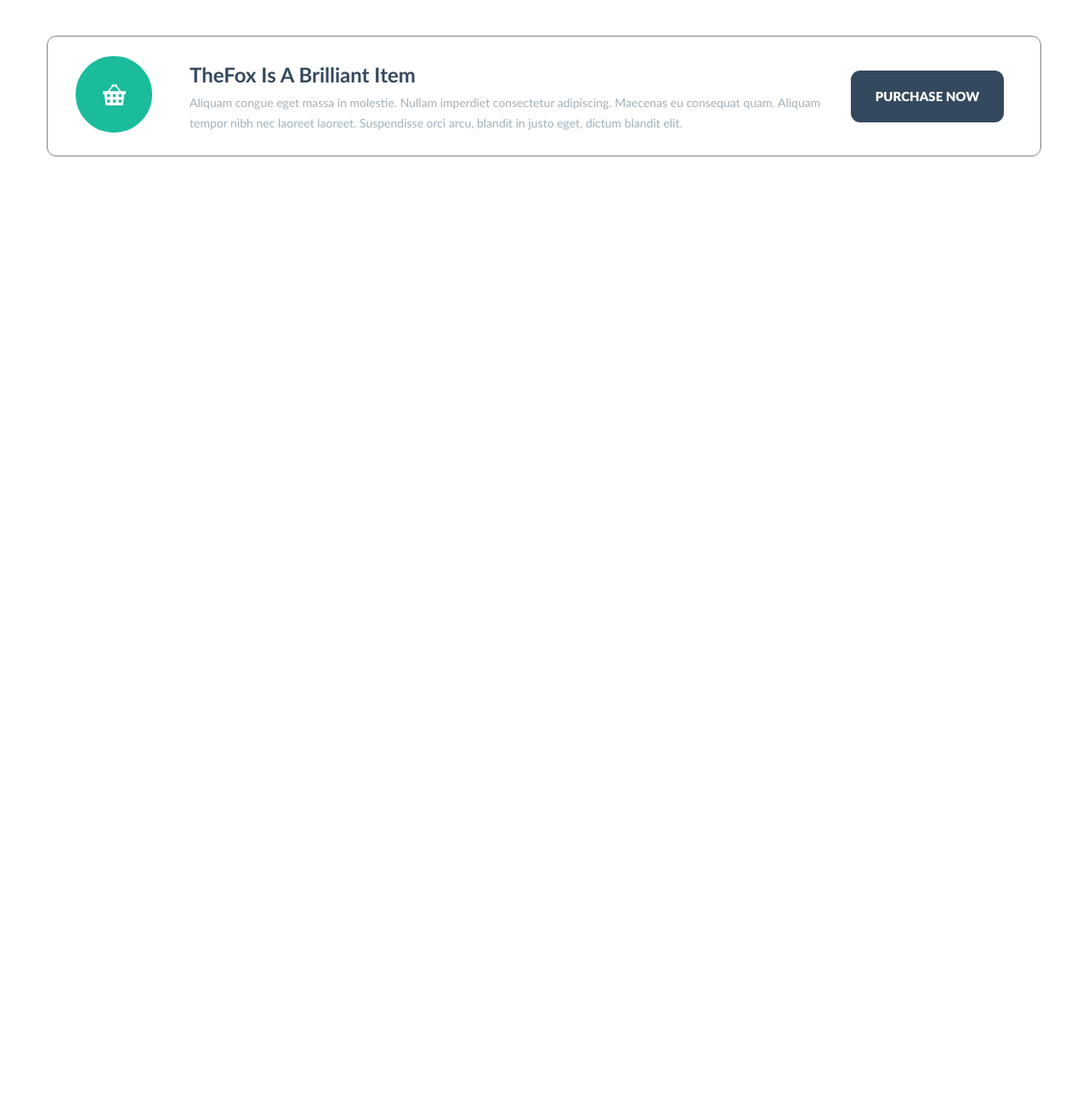
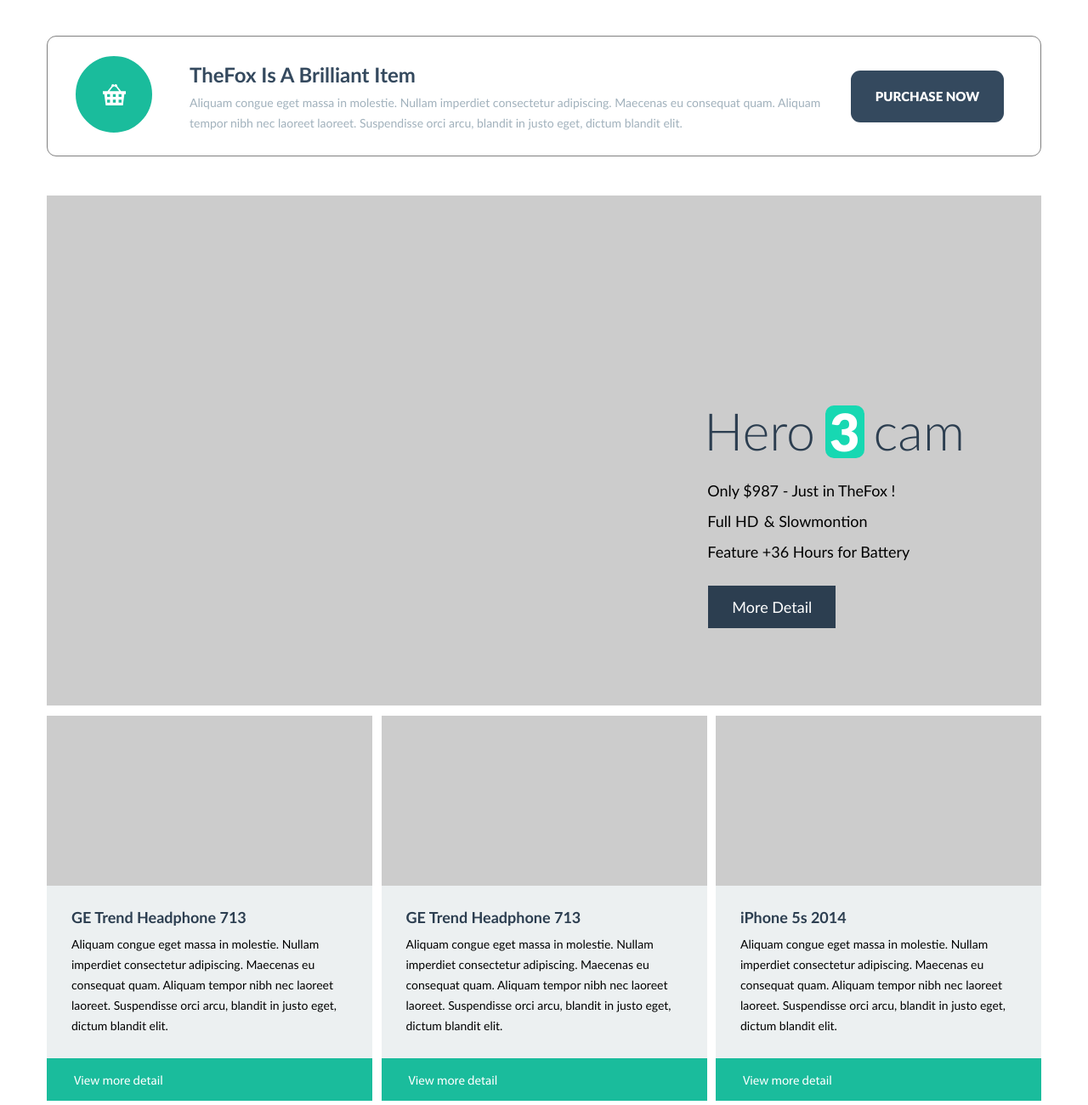
Before and after one commit to eliso1303/personal-project-html-and-css, a plain HTML site: page index.html in a window 1280 px wide. Shown: the part 1801-3101 px from the top of the page at 85% size. Before the commit the page ends 1985 px from the top, so only its background shows below. Drawn offline with Linux system fonts and the light colour scheme.

Commit message:
feat(Personal-Project): Finish hero3 section and fix feature product's hover

```diff
--- a/index.html
+++ b/index.html
@@ -185,6 +185,48 @@
                   </div><!-- thefox_button -->
               </div><!-- thefox_main -->
           </section><!-- thefox -->
+
+          <section class="hero3 wrapper">
+             <div class="hero3_img">
+                 <div class="hero3_img_content">
+                     <h2>Hero <span>3</span> cam</h2>
+                     <p>Only $987 - Just in TheFox !
+                      Full HD  <span>&</span> Slowmontion Feature
+                      +36 Hours for Battery</p>
+                      <span class="hero3_button">
+                          More Detail
+                      </span>
+                 </div><!-- hero3_img_content -->
+             </div><!-- hero3_img -->
+             <div class="hero3_sm_img">
+                <div class="hero3_sm_top"></div>
+                <div class="hero3_sm_content">
+                    <h4>GE Trend Headphone 713</h4>
+                    <p>Aliquam congue eget massa in molestie. Nullam imperdiet consectetur adipiscing. Maecenas eu consequat quam. Aliquam tempor nibh nec laoreet laoreet. Suspendisse orci arcu, blandit in justo eget, dictum blandit elit.</p>
+                </div>
+                <div class="hero3_sm_footer">
+                    View more detail
+                </div><!-- hero3_sm_footer -->
+             </div><!-- hero3_sm_img -->
+             <div class="hero3_sm_img">
+                <div class="hero3_sm_top"></div>
+                <div class="hero3_sm_content">
+                    <h4>GE Trend Headphone 713</h4>
+                    <p>Aliquam congue eget massa in molestie. Nullam imperdiet consectetur adipiscing. Maecenas eu consequat quam. Aliquam tempor nibh nec laoreet laoreet. Suspendisse orci arcu, blandit in justo eget, dictum blandit elit.</p>
+                </div>
+                <div class="hero3_sm_footer">View more detail</div>
+             </div><!-- hero3_sm_img -->
+             <div class="hero3_sm_img">
+                <div class="hero3_sm_top"></div>
+                <div class="hero3_sm_content">
+                    <h4>iPhone 5s 2014</h4>
+                    <p>Aliquam congue eget massa in molestie. Nullam imperdiet consectetur adipiscing. Maecenas eu consequat quam. Aliquam tempor nibh nec laoreet laoreet. Suspendisse orci arcu, blandit in justo eget, dictum blandit elit.</p>
+                </div>
+                <div class="hero3_sm_footer">
+                        View more detail
+                </div><!-- hero3_sm_footer -->
+             </div><!-- hero3_sm_img -->
+          </section><!-- hero3 -->
     </main>
 </body>
 </html>
--- a/styles/style.css
+++ b/styles/style.css
@@ -320,7 +320,7 @@ header {
     text-decoration: none;
 }
 .prod_info {
-    padding: 12px 19px;
+    padding: 12px 20px;
     border:1px solid #E6E6E6;
 }
 .prod_info h3 {
@@ -372,21 +372,23 @@ header {
     background:#A1B1BC url("../images/Shape 247.png") no-repeat;
     background-position: 12px 8px;
 }
-.prod_info_bottom .to-cart a:hover {
+.prod_items > div:hover .to-cart a {
     background:#1ABC9C url("../images/Shape 246.png") no-repeat;
     background-position: 10px;
 }
-.prod_info_bottom .details a:hover {
-    background:#1ABC9C url("../images/Shape 247.png") no-repeat;
-    background-position: 12px 8px;
+.prod_items > div:hover .details a {
+    border:1px solid #FEFEFE;
+    background:#2C3E50 url("../images/Shape 247.png") no-repeat;
+    background-position: 10px;
+    line-height: 26px;
 }
+
+
 /****************feature products end **************/
 /************** TheFox ***************/
-
 .thefox {
     margin-top: 101px;
 }
-
 .thefox_main {
     width: 1170px;
     margin: 0 auto;
@@ -395,21 +397,18 @@ header {
     border-radius: 11px;
     padding-left: 28px;
 }
-
 .thefox_img {
     display: inline-block;
     vertical-align: middle;
     width: 100px;
     margin-right: 35px;
 }
-
 .thefox_content {
     display: inline-block;
     width: 750px;
     vertical-align: top;
     margin-right: 24px;
 }
-
 .thefox_content h3 {
     font-family: 'Lato';
     font-style: normal;
@@ -419,7 +418,6 @@ header {
     margin-top: 12px;
     margin-bottom: 9px;
 }
-
 .thefox_content p {
     font-family: 'Lato';
     font-weight: 400;
@@ -428,12 +426,10 @@ header {
     color: #A1B1BC;
     margin-top: -2px;
 }
-
 .thefox_button {
     display: inline-block;
     vertical-align: middle;
 }
-
 .thefox_button span{
     display: block;
     font-family: 'Lato';
@@ -449,3 +445,146 @@ header {
     line-height: 60px;
 }
 /************** TheFox end ***************/
+/************* Hero3 *************/
+.wrapper {
+    width: 1170px;
+    margin: 0 auto;
+}
+.hero3 {
+    margin-top: 46px;
+}
+.hero3_img {
+    height: 600px;
+    background: #CCCCCC;
+    position: relative;
+    margin-bottom: 12px;
+}
+.hero3_img_content {
+    position: absolute;
+    top: 265px;
+    right: 90px;
+}
+.hero3_img_content h2{
+    font-family: 'Lato';
+    font-style: normal;
+    font-weight: 300;
+    color: #2C3E50;
+    font-size: 61px;
+    line-height: 24px;
+}
+.hero3_img_content h2 span {
+    font-family: 'Lato';
+    font-style: normal;
+    font-weight: 900;
+    color: white;
+    position: relative;
+}
+.hero3_img_content h2 span::before{
+    content: "3";
+    position: absolute;
+    width: 46px;
+    height: 62px;
+    top: 7px;
+    left: -5px;
+    border-radius: 10px;
+    background: #17D8B2;
+    line-height: 62px;
+    text-align: center;
+}
+.hero3_img_content p {
+    font-family: 'Lato';
+    font-style: normal;
+    font-weight: 400;
+    font-size: 18px;
+    line-height: 36px;
+    width: 250px;
+    margin-top: 40px;
+    margin-left: 4px;
+}
+.hero3_img_content p span {
+    margin-left: 1.8px;
+}
+.hero3_button {
+    font-family: 'Lato';
+    font-style: normal;
+    font-weight: 400;
+    font-size: 18px;
+    width: 150px;
+    height: 50px;
+    line-height: 50px;
+    color: white;
+    background: #2C3E50;
+    display: block;
+    margin-top: 22px;
+    margin-left: 5px;
+    text-align: center;
+}
+.hero3_sm_top {
+    background: #CCCCCC;
+    height: 200px;
+    position: relative;
+}
+.hero3_sm_img {
+    display: inline-block;
+    width: 383px;
+    margin-right: 6.5px;
+    vertical-align: top;
+}
+.hero3_sm_img:last-child{
+    margin-right: 0;
+}
+.hero3_sm_content{
+    padding: 26px 29px;
+    background: #ECF0F1;
+}
+.hero3_sm_content h4{
+    font-family: 'Lato';
+    font-style: normal;
+    font-weight: 700;
+    font-size: 18px;
+    color: #2C3E50;
+    margin-bottom: 9px;
+}
+.hero3_sm_content p {
+    font-family: 'Lato';
+    font-style: normal;
+    font-weight: 400;
+    font-size: 14px;
+    line-height: 24px;
+}
+.hero3_sm_footer {
+    height: 50px;
+    background: #1ABC9C;
+    line-height: 55px;
+    color: white;
+    font-size: 15px;
+    padding-left: 32px;
+    font-family: 'Myriad Pro Regular';
+}
+.hero3_sm_img:hover .hero3_sm_top{
+    background: #1ABC9C;
+}
+.hero3_sm_img:hover .hero3_sm_content{
+    background: #2C3E50;
+}
+.hero3_sm_img:hover .hero3_sm_content h4{
+    color: white;
+}
+.hero3_sm_img:hover .hero3_sm_footer {
+    background: #1E2A37;
+}
+.hero3_sm_top::after{
+    display: none;
+}
+.hero3_sm_top:hover::after{
+    content: "";
+    position: absolute;
+    width: 70px;
+    height: 70px;
+    background-image: url("../images/Plus\ icon.png");
+    display: block;
+    top: 50%;
+    left: 50%;
+    transform: translate(-50%,-50%);
+}
+/*********** Hero3 end ************/
```
